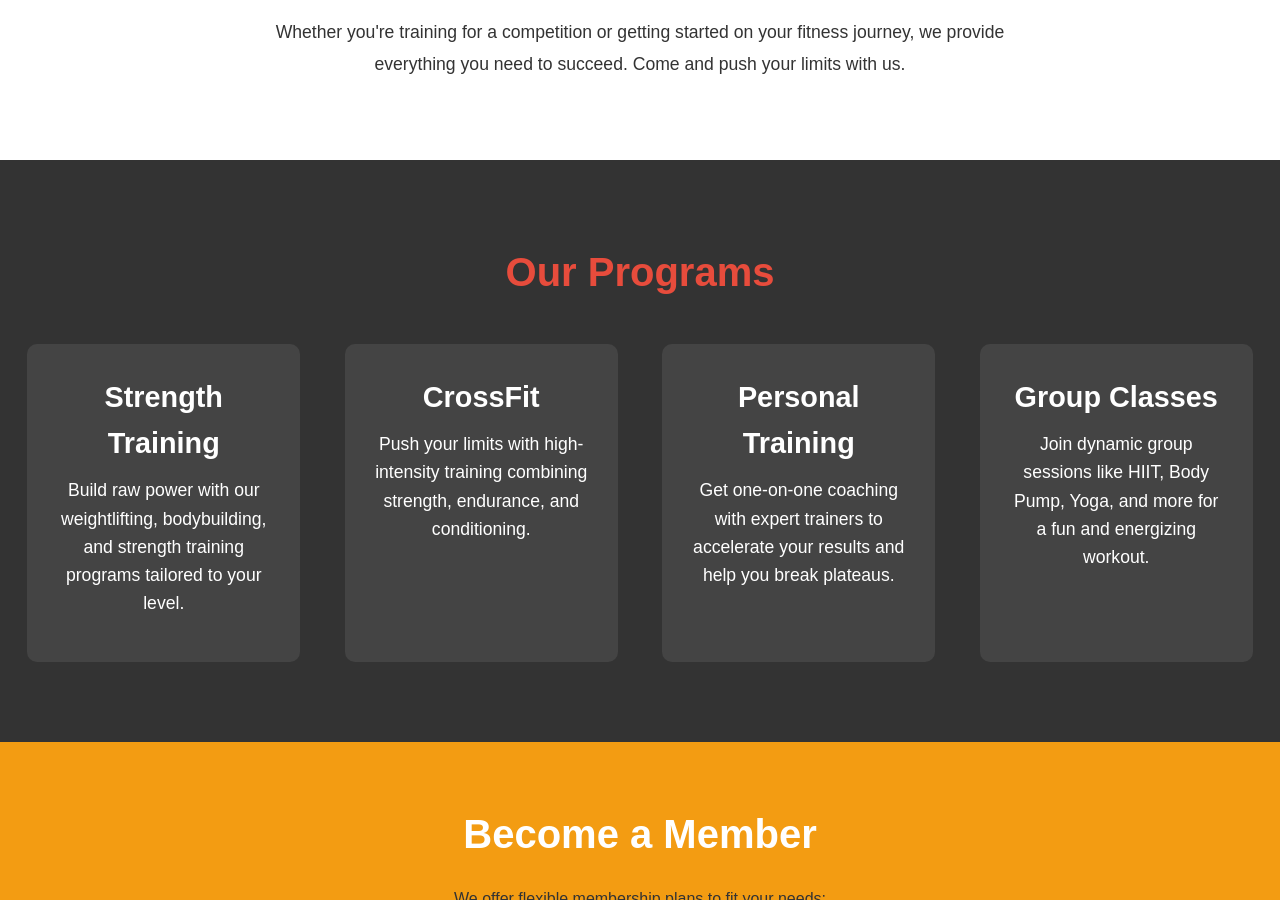
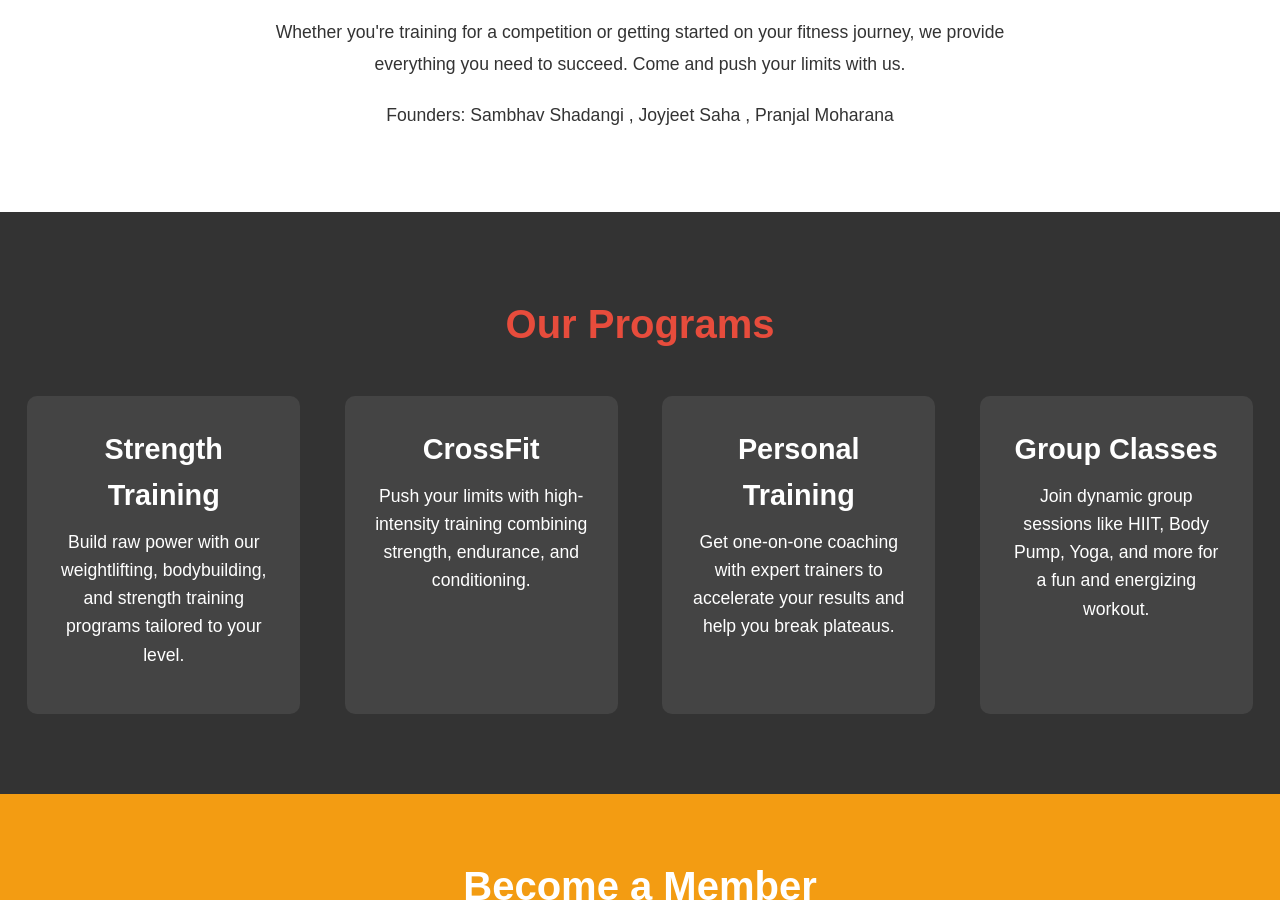
Before and after one commit to annezeal2306/Roguegym, a plain HTML site: page index.html in a window 1280 px wide. Shown: the part 844-1744 px from the top of the page. Drawn offline with Linux system fonts and the light colour scheme.

Commit message:
Update index.html

```diff
--- a/index.html
+++ b/index.html
@@ -284,6 +284,7 @@
         <h2>About Rogue Strength Gym</h2>
         <p>Rogue Strength Gym is more than just a place to work out – it's a fitness community. With state-of-the-art equipment, passionate coaches, and a diverse range of programs, we help you achieve the strength and fitness goals you’ve always wanted.</p>
         <p>Whether you're training for a competition or getting started on your fitness journey, we provide everything you need to succeed. Come and push your limits with us.</p>
+        <p>Founders: Sambhav Shadangi , Joyjeet Saha , Pranjal Moharana</p>
     </section>
 
     <!-- Programs Section -->
```
